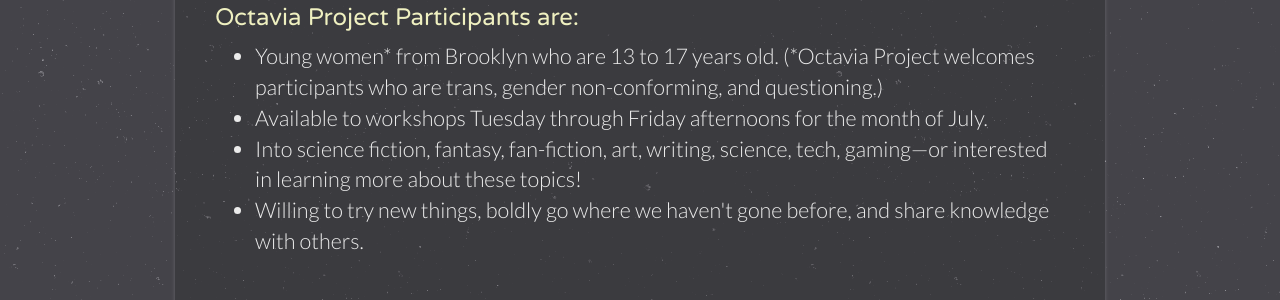
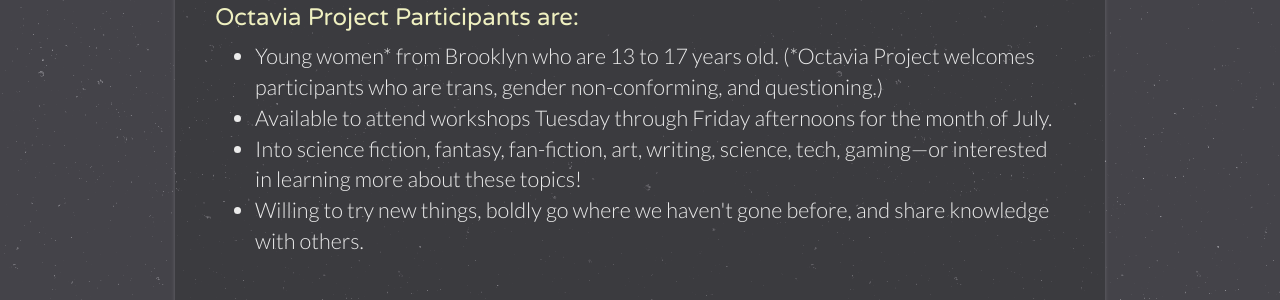
Before and after one commit to OctaviaProject/octaviaproject.github.io, a Jekyll site: the page built from join.html, in a window 1280 px wide. Shown: the part 1072-1372 px from the top of the page. Built offline with Jekyll 4.4.1, drawn with Linux system fonts in a browser that asks for light colours.

Commit message:
Copy edit

```diff
--- a/join.html
+++ b/join.html
@@ -42,7 +42,7 @@
       <ul>
         <li>Young women* from Brooklyn who are 13 to 17 years old. (*Octavia Project
         welcomes participants who are trans, gender non-conforming, and questioning.)</li>
-        <li>Available to workshops Tuesday through Friday afternoons for the month of July.</li>
+        <li>Available to attend workshops Tuesday through Friday afternoons for the month of July.</li>
         <li>Into science fiction, fantasy, fan-fiction, art, writing, science, tech, gaming—or
     interested in learning more about these topics!</li>
         <li>Willing to try new things, boldly go where we haven't gone before, and share
```
